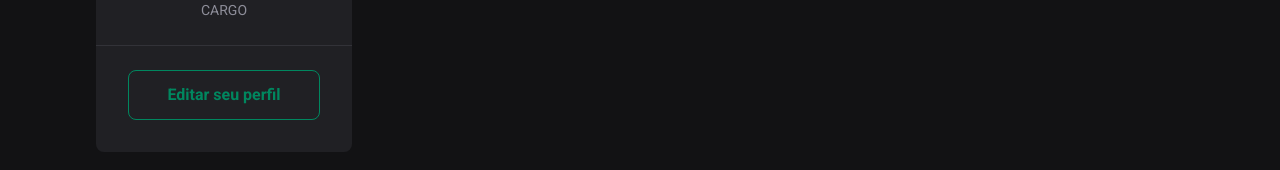
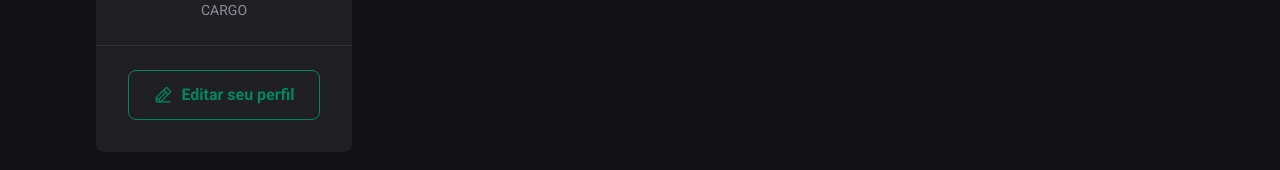
Before and after one commit to JoGaDoR/rocketseat_ignite_reactJS, a React (Vite) app in the folder module02_application_structure/04_sidebar_component/: page / in a window 1280 px wide. Shown: the part 253-423 px from the top of the page. Built offline with nearby package versions, Linux system fonts and the light colour scheme.

Commit message:
feat: sidebar completed

```diff
--- a/module02_application_structure/04_sidebar_component/package.json
+++ b/module02_application_structure/04_sidebar_component/package.json
@@ -10,6 +10,7 @@
     "preview": "vite preview"
   },
   "dependencies": {
+    "@phosphor-icons/react": "^2.0.14",
     "react": "^18.2.0",
     "react-dom": "^18.2.0"
   },
--- a/module02_application_structure/04_sidebar_component/src/components/Sidebar.jsx
+++ b/module02_application_structure/04_sidebar_component/src/components/Sidebar.jsx
@@ -1,3 +1,5 @@
+import {PencilLine} from "@phosphor-icons/react"
+
 import styleSidebar from "./Sidebar.module.css"
 
 export function Sidebar(){
@@ -14,6 +16,7 @@
 
             <footer>
                 <a href="#">
+                    <PencilLine size={20}/>
                     Editar seu perfil
                 </a>
             </footer>
--- a/module02_application_structure/04_sidebar_component/src/components/Sidebar.module.css
+++ b/module02_application_structure/04_sidebar_component/src/components/Sidebar.module.css
@@ -81,4 +81,13 @@
     display: flex;
     align-items: center;
     justify-content: center;
+
+    gap: 0.5rem;
+
+    transition: color 0.1s, background-color 0.1s;
 }
+
+.sidebar footer a:hover{
+    background: var(--green-500);
+    color: var(--white);
+}
```
Also changed, not shown: 1 other file (tests, documents, lock files or other folders).
